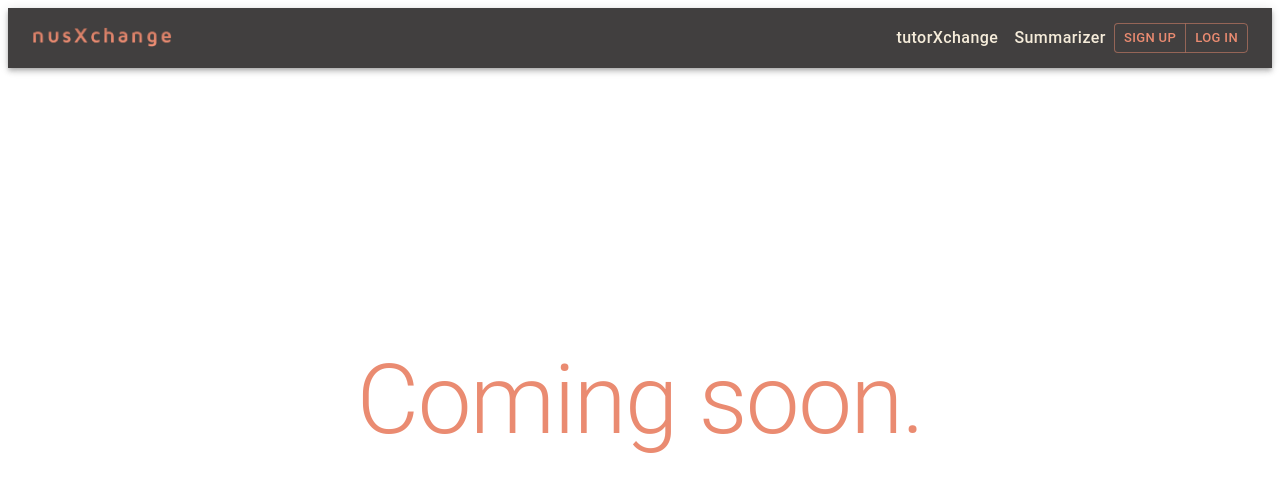
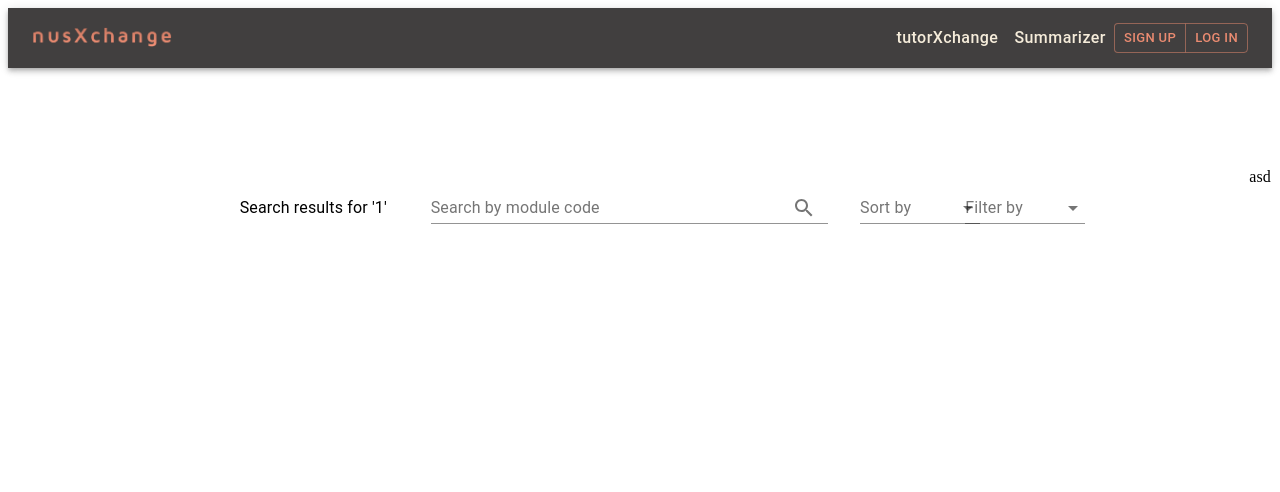
Before and after one commit to cyyeu/nusXchange, a React app in the folder frontend/: page /search/1 in a window 1280 px wide. Shown: the top 492 px of the page. Built offline with nearby package versions, Linux system fonts and the light colour scheme; the HTML template or start-up script is replaced by a standard one.

Commit message:
searchbar ui WIP

```diff
--- a/frontend/src/Landing.js
+++ b/frontend/src/Landing.js
@@ -23,8 +23,8 @@ const Landing = () => {
         <Route path='/' exact>
           <Home />
         </Route>
-        <Route path='/search'>
-          <Temp />
+        <Route path='/search/:search'>
+          <Search />
         </Route>
         <Route path='/listing'>
           <Temp />
--- a/frontend/src/views/Home/Home.js
+++ b/frontend/src/views/Home/Home.js
@@ -13,7 +13,7 @@ const Home = () => {
     setSearch(e.target.value)
   }
   const handleSubmit = () => {
-    history.push('/search')
+    history.push(`/search/${search}`)
   }
 
   const handleCreateClick = () => {
--- a/frontend/src/views/Search/Search.js
+++ b/frontend/src/views/Search/Search.js
@@ -1,7 +1,20 @@
 import React from 'react'
-
+import { Grid } from '@material-ui/core'
+import SearchBar from './components/SearchBar'
+import Results from './components/Results'
+import styled from 'styled-components'
+import { useParams } from 'react-router-dom'
 const Search = () => {
-  return <h1>Search</h1>
+  const { search } = useParams()
+  return (
+    <CustomGrid container justify='center'>
+      <SearchBar search={search} />
+      <Results />
+    </CustomGrid>
+  )
 }
 
+const CustomGrid = styled(Grid)`
+  margin: 100px auto 0 auto;
+`
 export default Search
--- /dev/null
+++ b/frontend/src/views/Search/components/Results.js
@@ -0,0 +1,7 @@
+import React from 'react'
+
+const Results = () => {
+  return <div>asd</div>
+}
+
+export default Results
--- /dev/null
+++ b/frontend/src/views/Search/components/SearchBar.js
@@ -0,0 +1,105 @@
+import React, { useState } from 'react'
+import {
+  Grid,
+  Typography,
+  TextField,
+  InputAdornment,
+  IconButton,
+  Select,
+  MenuItem,
+  makeStyles,
+  FormControl,
+  InputLabel,
+  Box,
+} from '@material-ui/core'
+import { Search } from '@material-ui/icons'
+import styled from 'styled-components'
+import { useHistory } from 'react-router-dom'
+
+const useStyles = makeStyles((theme) => ({
+  formControl: {
+    margin: theme.spacing(1),
+    minWidth: 120,
+  },
+}))
+const SearchBar = ({ search }) => {
+  const classes = useStyles()
+  const history = useHistory()
+  const [searchField, setSearchField] = useState('')
+  const [sortMethod, setSortMethod] = useState('')
+  const [filterMethod, setFilterMethod] = useState('')
+  const handleKeyDown = (e) => {
+    if (e.keyCode == 13) {
+      return onSubmit()
+    }
+  }
+  const onSearchChange = (e) => {
+    setSearchField(e.target.value)
+  }
+  const handleSortMethodChange = (e) => {
+    setSortMethod(e.target.value)
+  }
+  const handleFilterMethodChange = (e) => {
+    setFilterMethod(e.target.value)
+  }
+  const onSubmit = () => {
+    history.push(`${searchField}`)
+  }
+  return (
+    <Grid
+      container
+      item
+      justify='center'
+      spacing={3}
+      alignItems='center'
+      xs={12}
+    >
+      <Grid item xs={2}>
+        <Box pt={2}>
+          <Typography align='center'>Search results for '{search}'</Typography>
+        </Box>
+      </Grid>
+
+      <Grid item xs={4}>
+        <CustomTextField
+          label='Search by module code'
+          size='medium'
+          color='primary'
+          fullWidth
+          InputProps={{
+            endAdornment: (
+              <InputAdornment position='end'>
+                <IconButton onClick={onSubmit}>
+                  <Search />
+                </IconButton>
+              </InputAdornment>
+            ),
+          }}
+          onChange={onSearchChange}
+          onKeyDown={handleKeyDown}
+        />
+      </Grid>
+      <Grid item xs={1}>
+        <FormControl className={classes.formControl}>
+          <InputLabel id='sort-method'>Sort by</InputLabel>
+          <Select value={sortMethod} onChange={handleSortMethodChange}>
+            <MenuItem value='Price'>Price</MenuItem>
+            <MenuItem value='Ranking'>Ranking</MenuItem>
+          </Select>
+        </FormControl>
+      </Grid>
+      <Grid item xs={1}>
+        <FormControl className={classes.formControl}>
+          <InputLabel id='sort-method'>Filter by</InputLabel>
+          <Select value={filterMethod} onChange={handleFilterMethodChange}>
+            <MenuItem value='Availability'>Availability</MenuItem>
+          </Select>
+        </FormControl>
+      </Grid>
+    </Grid>
+  )
+}
+
+const CustomTextField = styled(TextField)``
+
+export default SearchBar
```
Also changed, not shown: frontend/static/frontend/main.js.LICENSE.txt, 1 other file (tests, documents, lock files or other folders).
